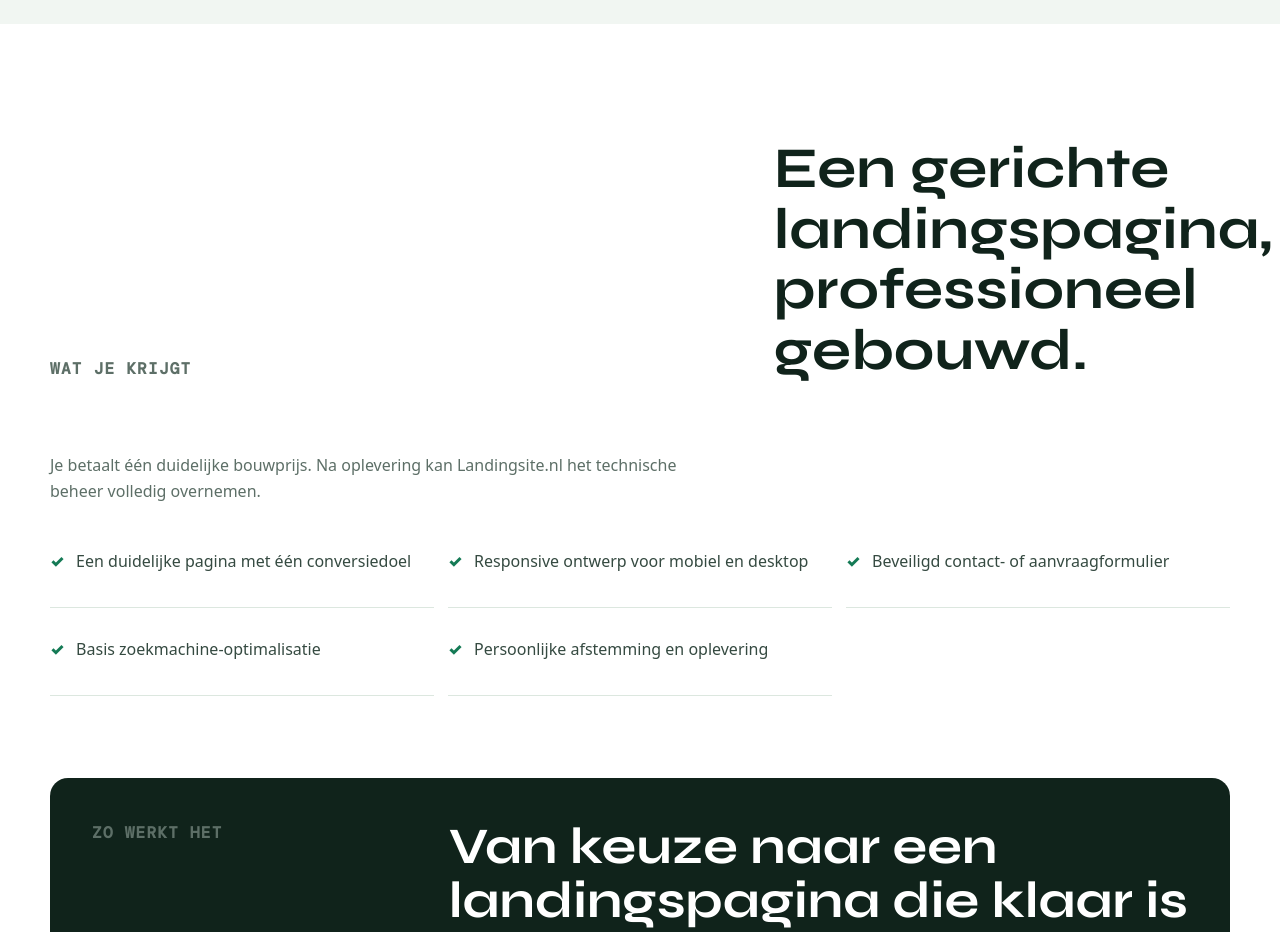
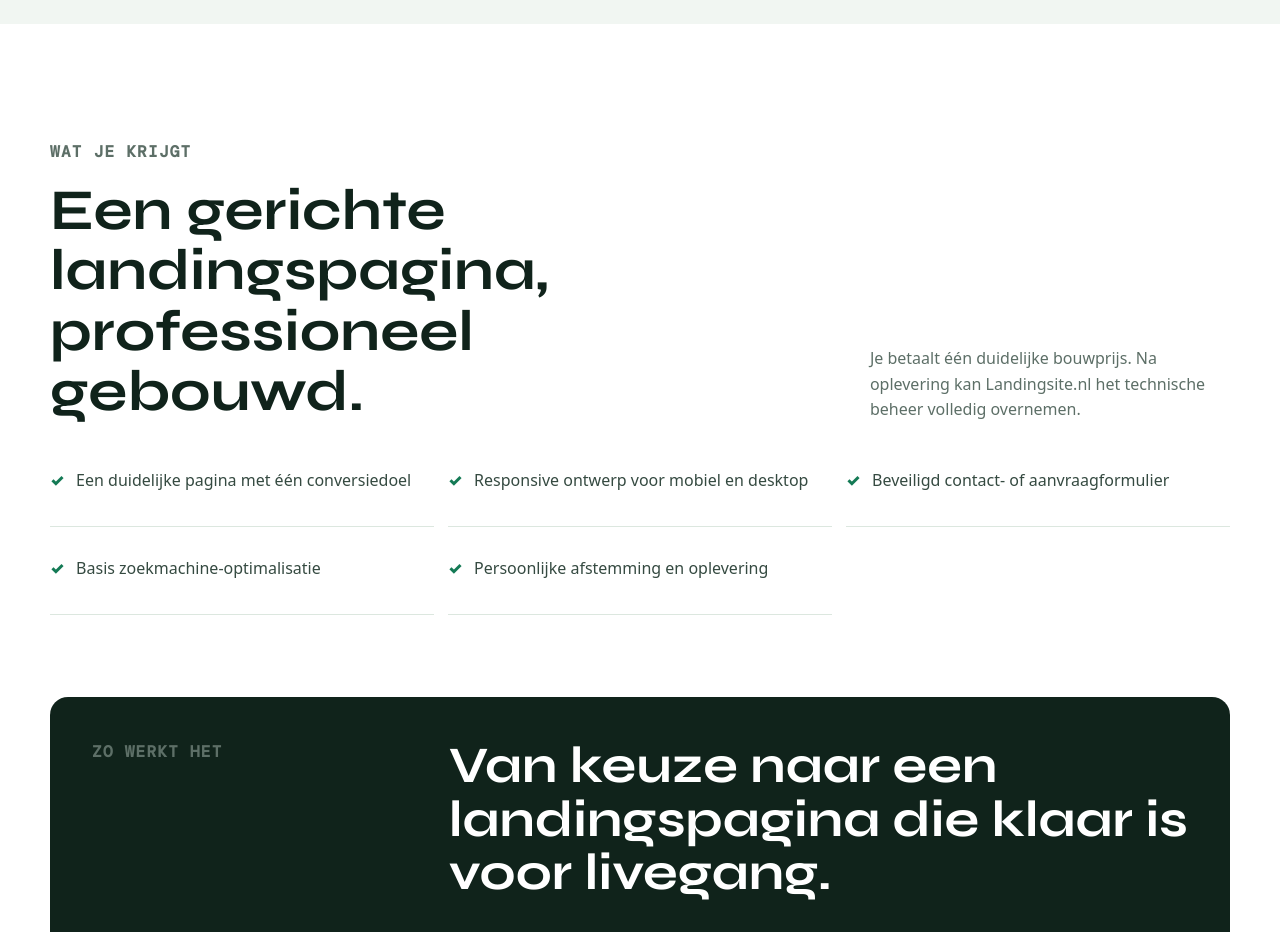
Before and after one commit to jannikdienstverlening-cmyk/landingsite-next, a Next.js app: page / in a window 1280 px wide. Shown: the part 3220-4152 px from the top of the page. Built offline with nearby package versions, Linux system fonts and the light colour scheme.

Commit message:
Fix empty space in service heading

```diff
--- a/app/globals.css
+++ b/app/globals.css
@@ -1870,9 +1870,19 @@ button, input, textarea, select { font: inherit; }
 
 .essentials-heading {
   display: grid;
-  grid-template-columns: minmax(0, 1fr) minmax(280px, .7fr);
+  grid-template-columns: minmax(0, 1.35fr) minmax(280px, .65fr);
   gap: clamp(28px, 6vw, 72px);
   align-items: end;
+}
+
+.essentials-heading > div {
+  display: grid;
+  gap: 16px;
+  min-width: 0;
+}
+
+.essentials-heading h2 {
+  max-width: 820px;
 }
 
 .essentials-heading p:last-child {
--- a/components/home-redesign.tsx
+++ b/components/home-redesign.tsx
@@ -160,8 +160,10 @@ export function EssentialsSection() {
     <section className="section essentials" id="werkwijze">
       <div className="shell">
         <div className="essentials-heading">
-          <p className="section-kicker">Wat je krijgt</p>
-          <h2>Een gerichte landingspagina, professioneel gebouwd.</h2>
+          <div>
+            <p className="section-kicker">Wat je krijgt</p>
+            <h2>Een gerichte landingspagina, professioneel gebouwd.</h2>
+          </div>
           <p>Je betaalt één duidelijke bouwprijs. Na oplevering kan Landingsite.nl het technische beheer volledig overnemen.</p>
         </div>
         <ul className="checklist service-grid">
```
